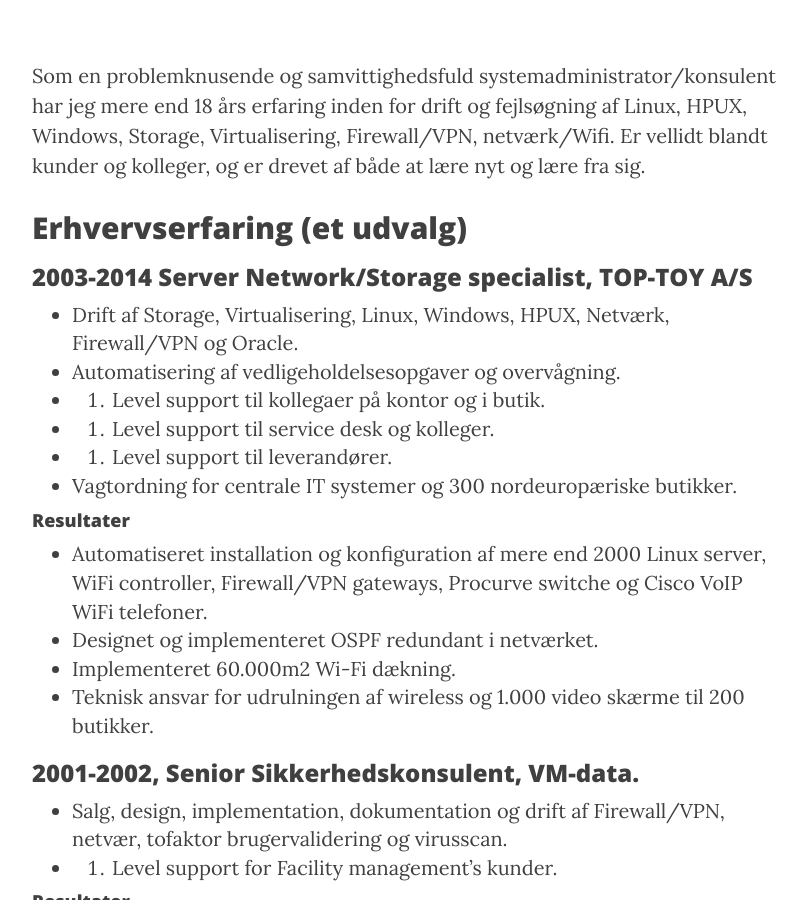
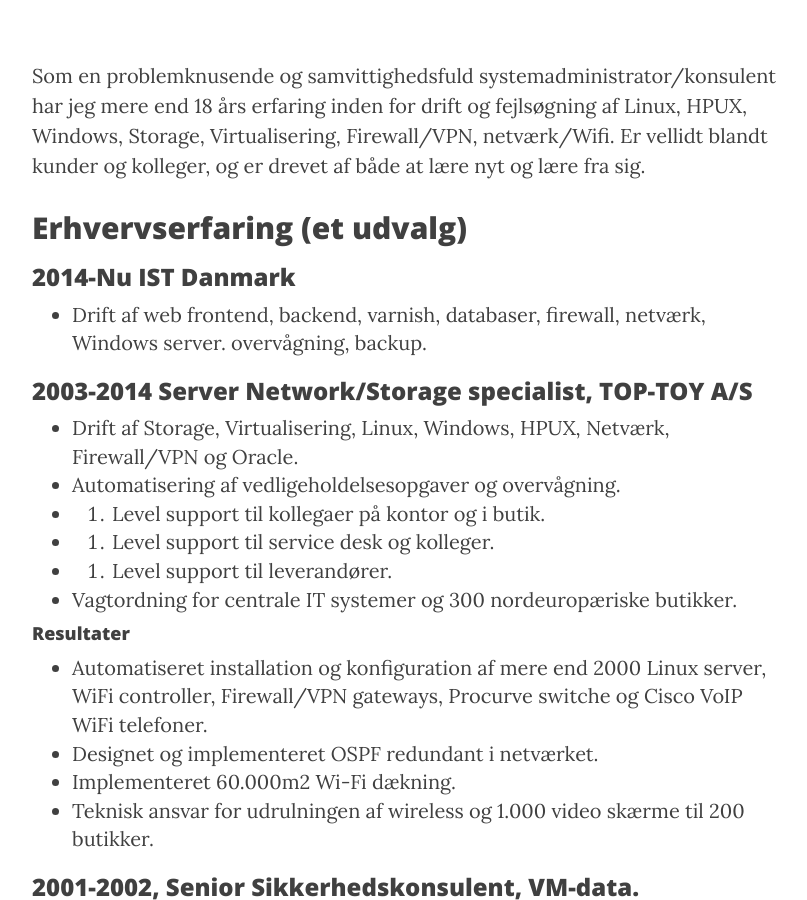
Before and after one commit to clysel/christian.lysel.net, a Jekyll site: the page built from cv.markdown, in a window 1280 px wide and 900 px high, scrolled down 475 px. Shown: the whole window, without its empty margins (233-1040 px from the left). Built offline with Jekyll 4.4.1, drawn with Linux system fonts in a browser that asks for light colours; nearby versions of some CDN libraries.

Commit message:
Update cv.markdown

```diff
--- a/cv.markdown
+++ b/cv.markdown
@@ -7,6 +7,9 @@ header-img: "img/home-bg.jpg"
 Som en problemknusende og samvittighedsfuld systemadministrator/konsulent har jeg mere end 18 års erfaring inden for drift og fejlsøgning af Linux, HPUX, Windows, Storage, Virtualisering, Firewall/VPN, netværk/Wifi. Er vellidt blandt kunder og kolleger, og er drevet af både at lære nyt og lære fra sig.
 
 ## Erhvervserfaring (et udvalg)
+
+### 2014-Nu IST Danmark
+  * Drift af web frontend, backend, varnish, databaser, firewall, netværk, Windows server. overvågning, backup.
 
 ### 2003-2014 Server Network/Storage specialist, TOP-TOY A/S
   * Drift af Storage, Virtualisering, Linux, Windows, HPUX, Netværk, Firewall/VPN og Oracle.
```
